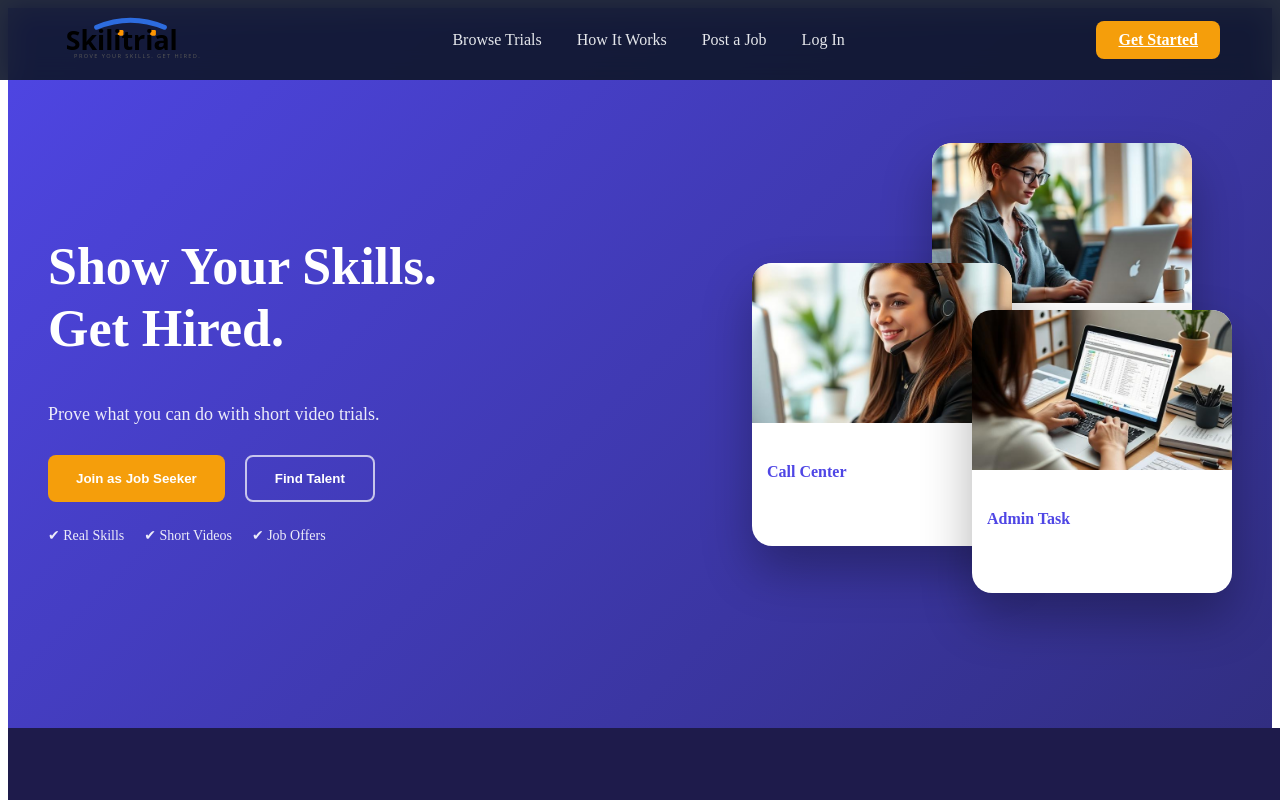
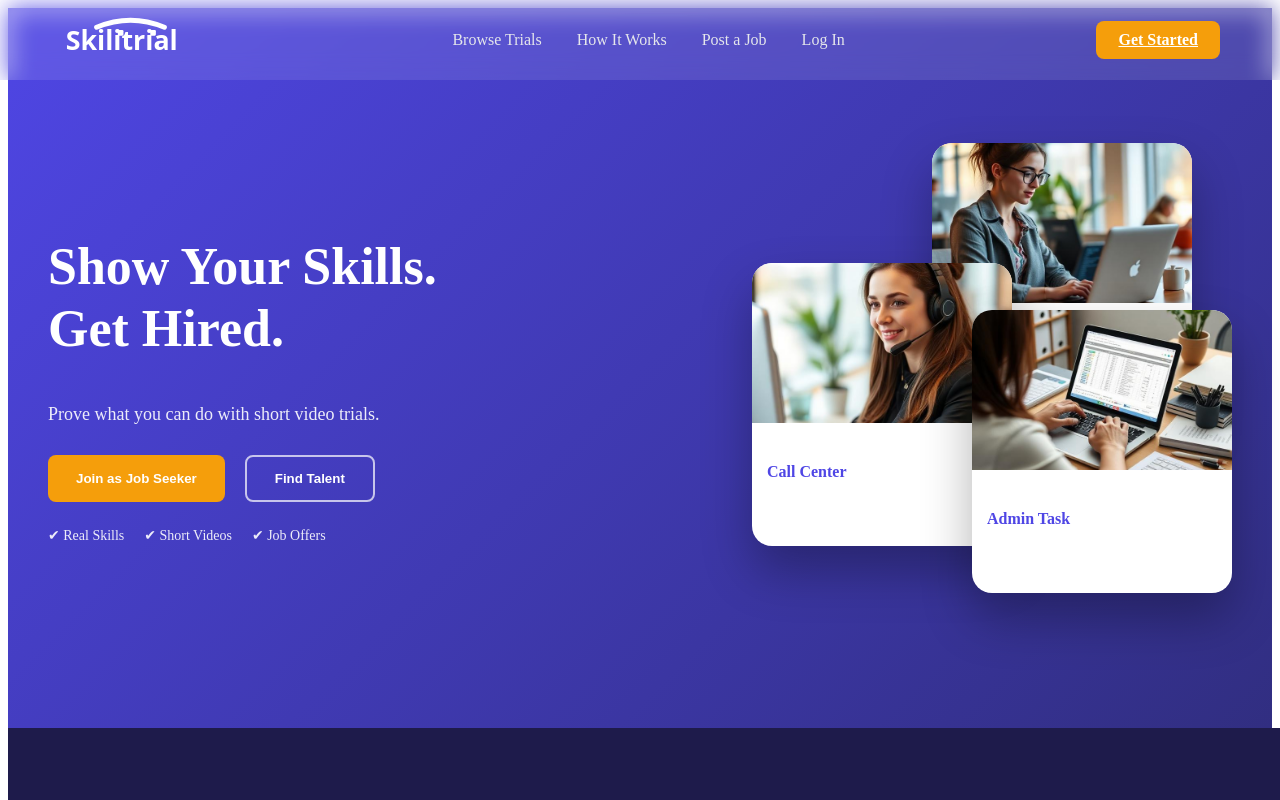
Before and after one commit to sahilbagal2004/Skilitrial, a React app in the folder skilitrial/frontend/: page / in a window 1280 px wide. Shown: the top 800 px of the page. Built offline with nearby package versions, Linux system fonts and the light colour scheme; the HTML template or start-up script is replaced by a standard one.

Commit message:
Updated UI theme and fixed logo visibility

```diff
--- a/skilitrial/frontend/src/components/Navbar.css
+++ b/skilitrial/frontend/src/components/Navbar.css
@@ -10,16 +10,16 @@
   align-items: center;
 
   padding: 0 60px;
-  background: rgba(15, 23, 42, 0.9);
+  background: rgba(255, 255, 255, 0.1);
   backdrop-filter: blur(12px);
   color: white;
 
   z-index: 1000;
   transition: 0.3s ease;
 }
-
 .logo img {
   height: 45px;
+  filter: brightness(0) invert(1);
 }
 
 .nav-links {
```
Also changed, not shown: skilitrial/frontend/src/assets/logo.svg.
